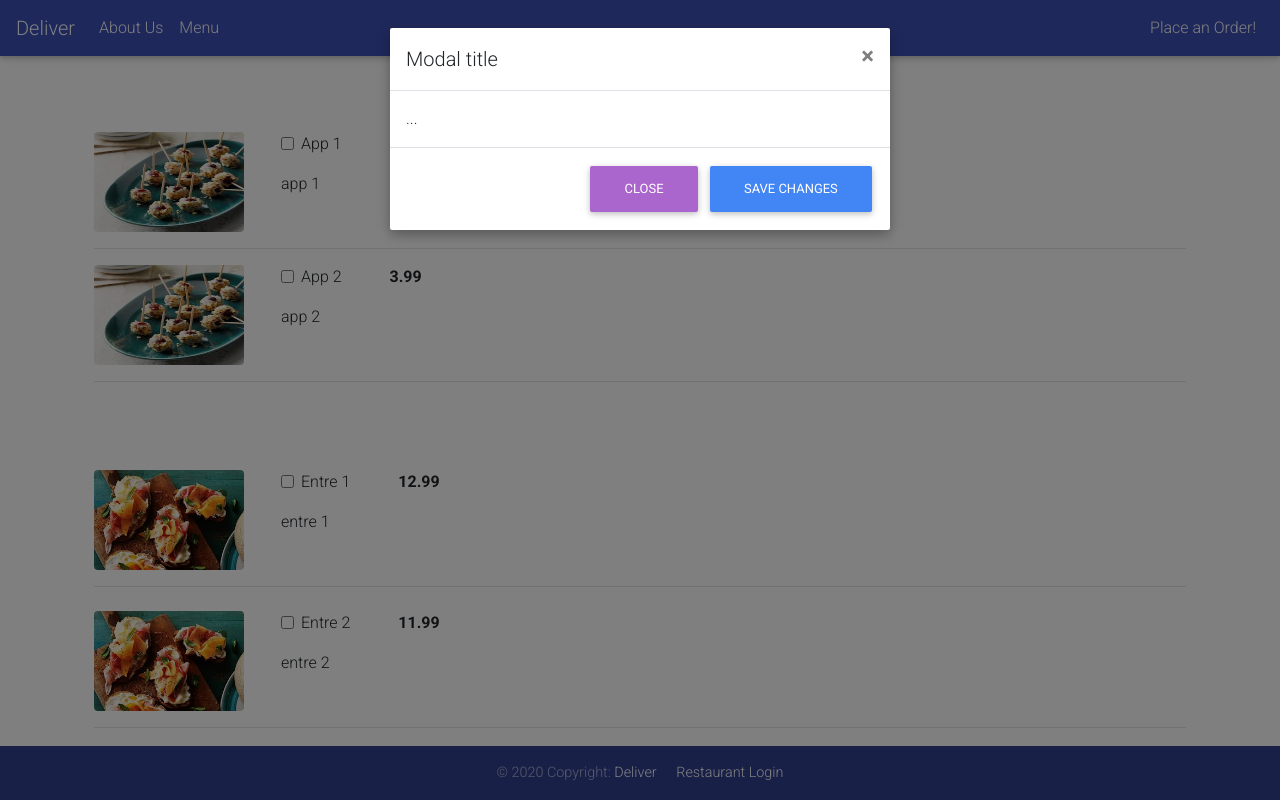
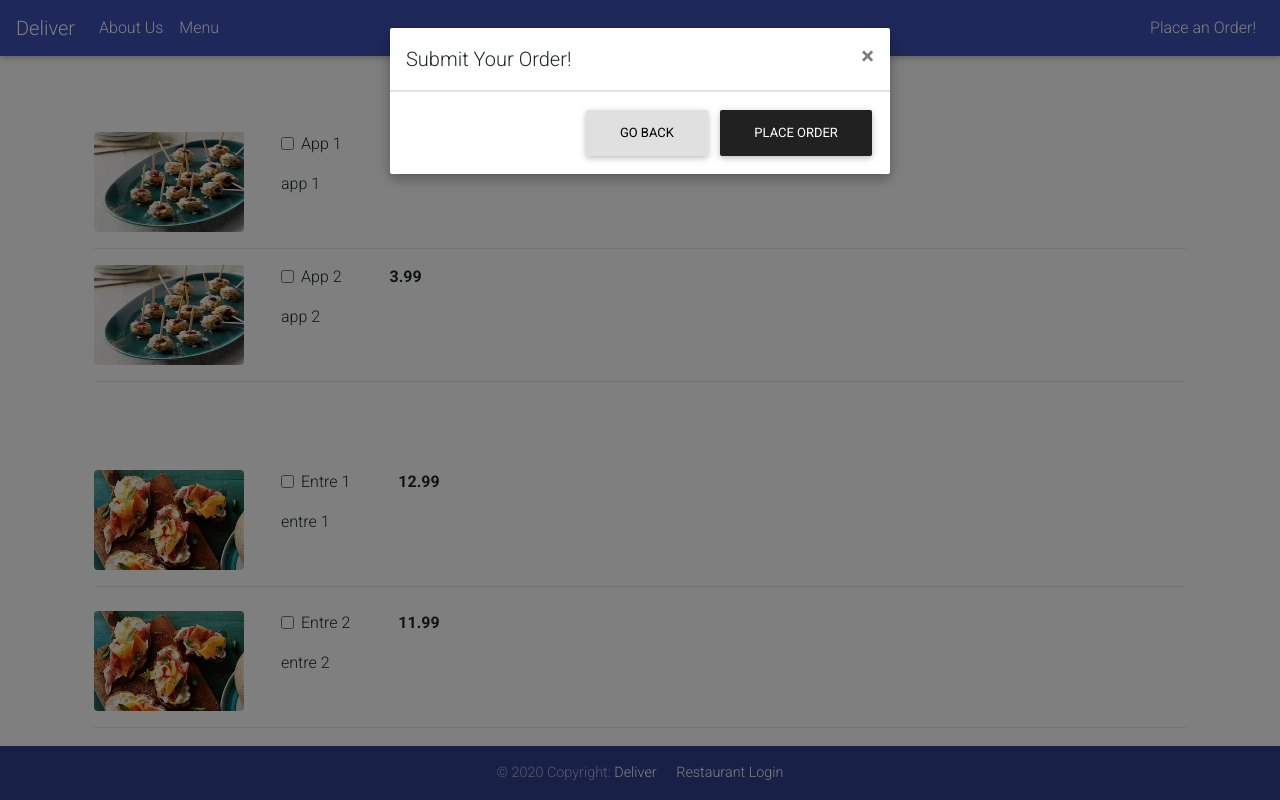
Before and after one commit to Sameek18/Food-delivery-application, a Django app: page /order/ in a window 1280 px wide, after a click on "SUBMIT ORDER!". Run offline with Django 3.2, Linux system fonts and the light colour scheme; data comes from the database, SQL or seed files in the repository; some libraries are stand-ins or nearby versions.

Commit message:
Update order.html

```diff
--- a/fooddelivery/customer/templates/customer/order.html
+++ b/fooddelivery/customer/templates/customer/order.html
@@ -130,17 +130,14 @@
                     <div class="modal-dialog">
                         <div class="modal-content">
                             <div class="modal-header">
-                                <h5 class="modal-title" id="submitModalLabel">Modal title</h5>
+                                <h5 class="modal-title" id="submitModalLabel">Submit Your Order!</h5>
                                 <button type="button" class="close" data-dismiss="modal" aria-label="Close">
                                     <span aria-hidden="true">&times;</span>
                                 </button>
                             </div>
-                            <div class="modal-body">
-                                ...
-                            </div>
                             <div class="modal-footer">
-                                <button type="button" class="btn btn-secondary" data-dismiss="modal">Close</button>
-                                <button type="button" class="btn btn-primary">Save changes</button>
+                                <button type="button" class="btn btn-light" data-dismiss="modal">Go Back</button>
+                                <button type="submit" class="btn btn-dark">Place Order</button>
                             </div>
                         </div>
                     </div>
```
